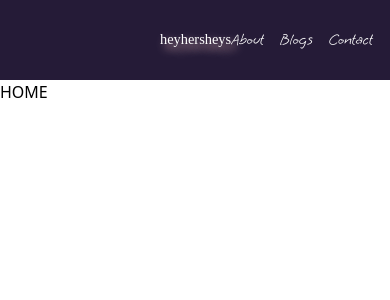
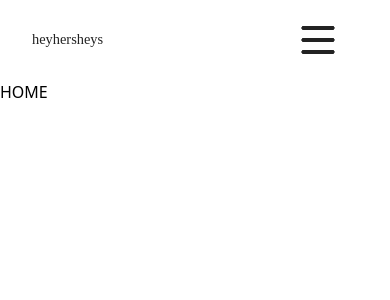
Before and after one commit to jgandrade/heyhersheys-fe, a React (Vite) app: page / in a window 390 px wide. Shown: the top 300 px of the page. Built offline with nearby package versions, Linux system fonts and the light colour scheme; a web font is replaced by a local one.

Commit message:
[NavigationalBar] Finished Navbar Responsive / Work on Sidebar after burger press

```diff
--- a/src/global_components/AppWrapper/styles/AppWrapper.styles.ts
+++ b/src/global_components/AppWrapper/styles/AppWrapper.styles.ts
@@ -2,5 +2,6 @@ export const webStyle = {
   AppStyle: {
     width: "100%",
     minHeight: "100vh",
+    position: "relative",
   },
 };
--- /dev/null
+++ b/src/global_components/NavigationalBar/BurgerButton.tsx
@@ -0,0 +1,74 @@
+import { Box } from "@mui/material";
+import { FC, useRef } from "react";
+import "./styles/BurgerButton.scss";
+
+type BurgerButtonProps = {
+  setActive: () => void;
+};
+
+const BurgerButton: FC<BurgerButtonProps> = ({ setActive }) => {
+  const active = useRef<HTMLDivElement>(null);
+  const toggleActive = () => {
+    const { current } = active;
+    setActive();
+    current?.classList.toggle("active");
+  };
+
+  return (
+    <Box className="z-[1000] relative">
+      <svg>
+        <defs>
+          <filter id="gooeyness">
+            <feGaussianBlur
+              in="SourceGraphic"
+              stdDeviation="2.2"
+              result="blur"
+            />
+            <feColorMatrix
+              in="blur"
+              mode="matrix"
+              values="1 0 0 0 0  0 1 0 0 0  0 0 1 0 0  0 0 0 20 -10"
+              result="gooeyness"
+            />
+            <feComposite in="SourceGraphic" in2="gooeyness" operator="atop" />
+          </filter>
+        </defs>
+      </svg>
+      <div
+        className="plate plate1 cursor-pointer"
+        onClick={toggleActive}
+        ref={active}
+      >
+        <svg
+          className="burger"
+          version="1.1"
+          height="100"
+          width="100"
+          viewBox="0 0 100 100"
+        >
+          <path className="line line1" d="M 30,65 H 70"></path>
+          <path
+            className="line line2"
+            d="M 70,50 H 30 C 30,50 18.644068,50.320751 18.644068,36.016949 C 18.644068,21.712696 24.988973,6.5812347 38.79661,11.016949 C 52.604247,15.452663 46.423729,62.711864 46.423729,62.711864 L 50.423729,49.152542 L 50.423729,16.101695"
+          ></path>
+          <path
+            className="line line3"
+            d="M 30,35 H 70 C 70,35 80.084746,36.737688 80.084746,25.423729 C 80.084746,19.599612 75.882239,9.3123528 64.711864,13.559322 C 53.541489,17.806291 54.423729,62.711864 54.423729,62.711864 L 50.423729,49.152542 V 16.101695"
+          ></path>
+        </svg>
+        <svg
+          className="x"
+          version="1.1"
+          height="100"
+          width="100"
+          viewBox="0 0 100 100"
+        >
+          <path className="line" d="M 34,32 L 66,68"></path>
+          <path className="line" d="M 66,32 L 34,68"></path>
+        </svg>
+      </div>
+    </Box>
+  );
+};
+
+export default BurgerButton;
--- a/src/global_components/NavigationalBar/SideBar.tsx
+++ b/src/global_components/NavigationalBar/SideBar.tsx
@@ -1,5 +1,12 @@
 import { Box } from "@mui/material";
+import "./styles/SideBar.scss";
 
-export default function SideBar() {
-  return <Box>SideBar</Box>;
-}
+const SideBar = () => {
+  return (
+    <Box className="sidebar-navigational-bar">
+      <div></div>
+    </Box>
+  );
+};
+
+export default SideBar;
--- a/src/global_components/NavigationalBar/index.tsx
+++ b/src/global_components/NavigationalBar/index.tsx
@@ -1,19 +1,24 @@
-import { FC } from "react";
-import { Box, Stack } from "@mui/material";
+import "./styles/NavigationalBar.scss";
+import { FC, useState } from "react";
+import { Box } from "@mui/material";
 import { Link } from "react-router-dom";
-import "./styles/NavigationalBar.scss";
+import BurgerButton from "./BurgerButton";
+import SideBar from "./SideBar";
 
 export const NavigationalBar: FC = () => {
+  const [active, setActive] = useState<boolean>(false);
+  const setActiveToggle = (): void => {
+    setActive(!active);
+  };
+
+  console.log(active);
   return (
-    <Box className="navigational-bar">
-      <Link className="header-text" to="/">
+    <Box className="navigational-bar sm:px-[3.5em] md:px-[6em] lg:px-[8em]">
+      <Link className="header-text relative z-[1000]" to="/">
         heyhersheys
       </Link>
-      <Stack className="links-nav" direction="row" spacing={2}>
-        <Link to="/about">About</Link>
-        <Link to="/blogs">Blogs</Link>
-        <Link to="/contact">Contact</Link>
-      </Stack>
+      <BurgerButton setActive={() => setActiveToggle()} />
+      {active && <SideBar />}
     </Box>
   );
 };
--- /dev/null
+++ b/src/global_components/NavigationalBar/styles/BurgerButton.scss
@@ -0,0 +1,67 @@
+svg {
+    height: 80px;
+    position: absolute;
+    width: 80px;
+}
+.plates {
+    display: flex;
+    flex-wrap: wrap;
+    max-height: 160px;
+    width: 640px;
+}
+@media (max-width: 640px) {
+    .plates {
+        width: 320px;
+    }
+}
+.plate {
+    height: 80px;
+    width: 80px;
+}
+.burger {
+    filter: url(#gooeyness);
+}
+.x {
+    transform: scale(0);
+    transition: transform 400ms;
+}
+.line {
+    fill: none;
+    stroke: #222222;
+    stroke-width: 6px;
+    stroke-linecap: round;
+    stroke-linejoin: round;
+    transform-origin: 50%;
+    transition: stroke-dasharray 500ms 200ms, stroke-dashoffset 500ms 200ms, transform 500ms 200ms;
+}
+.x .line {
+    stroke-width: 5.5px;
+}
+/* First plate */
+.plate1 .line2 {
+    stroke-dasharray: 40 200;
+    stroke-dashoffset: 0px;
+}
+.plate1 .line3 {
+    stroke-dasharray: 40 179;
+    stroke-dashoffset: 0px;
+}
+.active .line {
+    transition: stroke-dasharray 500ms, stroke-dashoffset 500ms, transform 500ms;
+}
+.active.plate1 .line1 {
+    transform: scale(0, 1);
+    transition: transform 500ms 100ms;
+}
+.active.plate1 .line2 {
+    stroke-dasharray: 5px 200;
+    stroke-dashoffset: -164px;
+}
+.active.plate1 .line3 {
+    stroke-dasharray: 5px 179;
+    stroke-dashoffset: -142px;
+}
+.active .x {
+    transform: scale(0.8);
+    transition: transform 400ms 350ms;
+}
--- a/src/global_components/NavigationalBar/styles/NavigationalBar.scss
+++ b/src/global_components/NavigationalBar/styles/NavigationalBar.scss
@@ -18,19 +18,13 @@
     flex-direction: row;
     justify-content: space-between;
     align-items: center;
-    background-color: #251b37;
     min-height: 80px;
-    padding: 0 10em;
+    padding: 0 2em;
 
     .header-text {
         font-family: dream_only;
+        filter: blur(0.2px);
         font-size: 0.9em;
-        color: white;
-        text-shadow: 5px 5px 10px #FFCACA;
-    }
-
-    .links-nav {
-        font-family: grape_nuts;
-        color: white;
+        color: #222222;
     }
 }
--- /dev/null
+++ b/src/global_components/NavigationalBar/styles/SideBar.scss
@@ -0,0 +1,8 @@
+.sidebar-navigational-bar {
+    position: absolute;
+    height: 100vh;
+    width: 100%;
+    top: 0;
+    left: 0;
+    z-index: 500;
+}
```
Also changed, not shown: 1 other file (tests, documents, lock files or other folders).
